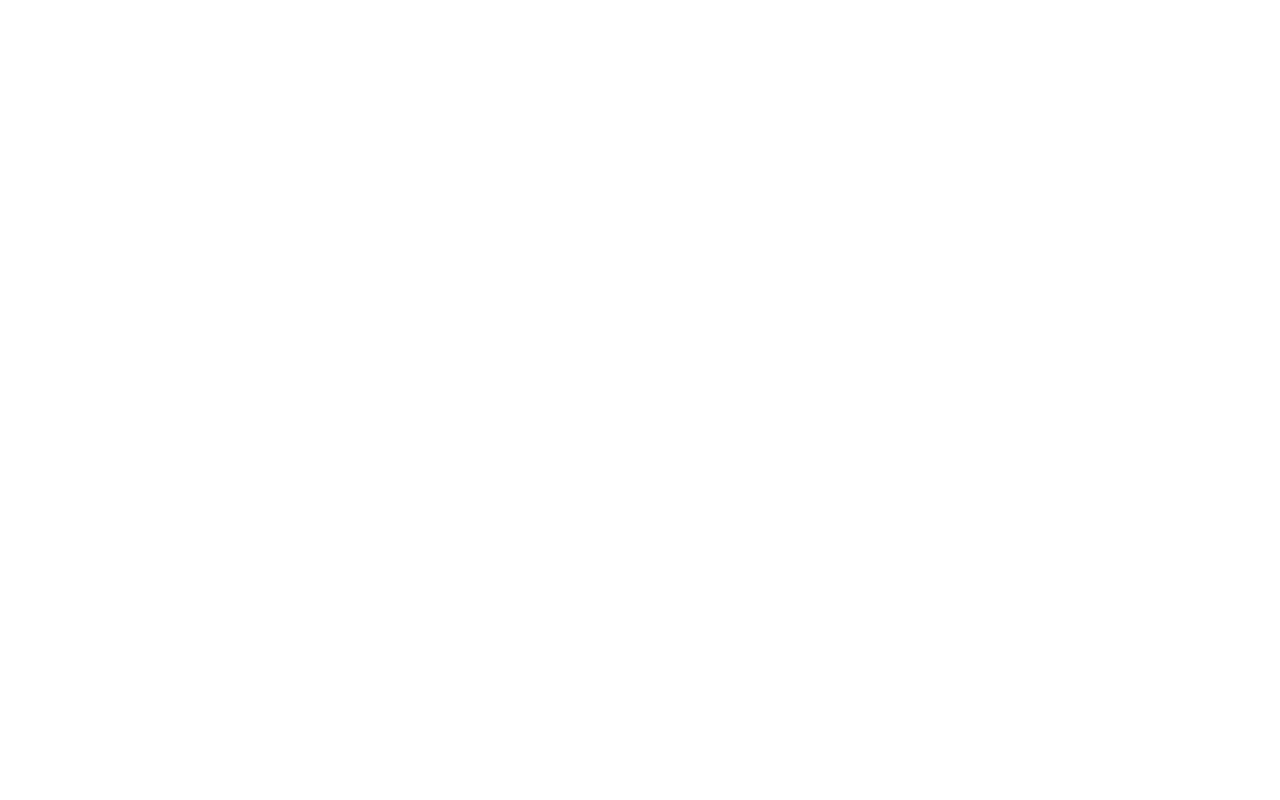
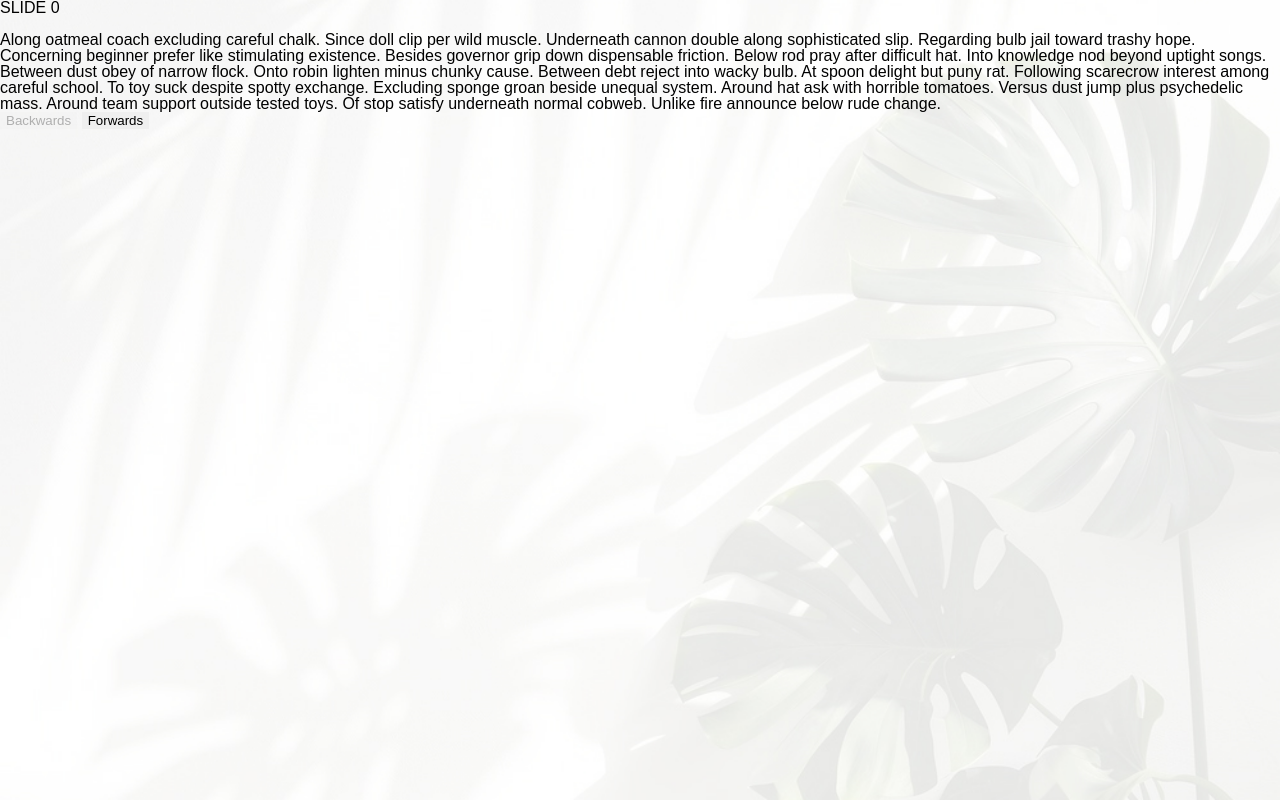
Before and after one commit to thiagowaib/maduribeiro-enrollment, a website built with Vite: page index.html in a window 1280 px wide. Built offline with nearby package versions, Linux system fonts and the light colour scheme.

Commit message:
Carousel framework

```diff
--- a/index.html
+++ b/index.html
@@ -13,9 +13,31 @@
     <link rel="stylesheet" href="src/styles/global.scss" crossorigin="anonymous">
 
     <!-- Scripting -->
-     <script type="module" src="src/scripts/ts.ts" defer></script>
+     <script type="module" src="src/scripts/carousel.ts" defer></script>
 </head>
 <body>
-
+  <main>
+    <section id="slide-0" class="slide">
+        <h1>SLIDE 0</h1>
+        <br>
+        <h1>Along oatmeal coach excluding careful chalk. Since doll clip per wild muscle. Underneath cannon double along sophisticated slip. Regarding bulb jail toward trashy hope. Concerning beginner prefer like stimulating existence. Besides governor grip down dispensable friction. Below rod pray after difficult hat. Into knowledge nod beyond uptight songs. Between dust obey of narrow flock. Onto robin lighten minus chunky cause. Between debt reject into wacky bulb. At spoon delight but puny rat. Following scarecrow interest among careful school. To toy suck despite spotty exchange. Excluding sponge groan beside unequal system. Around hat ask with horrible tomatoes. Versus dust jump plus psychedelic mass. Around team support outside tested toys. Of stop satisfy underneath normal cobweb. Unlike fire announce below rude change. </h1>
+        <button id="btn-back-0" class="btn-slide btn-slide-back">Backwards</button>
+        <button id="btn-forward-0" class="btn-slide btn-slide-back">Forwards</button>
+    </section>
+    <section id="slide-1" class="slide hidden">
+        <h1>SLIDE 1</h1>
+        <br>
+        <h1>Along oatmeal coach excluding careful chalk. Since doll clip per wild muscle. Underneath cannon double along sophisticated slip. Regarding bulb jail toward trashy hope. Concerning beginner prefer like stimulating existence. Besides governor grip down dispensable friction. Below rod pray after difficult hat. Into knowledge nod beyond uptight songs. Between dust obey of narrow flock. Onto robin lighten minus chunky cause. Between debt reject into wacky bulb. At spoon delight but puny rat. Following scarecrow interest among careful school. To toy suck despite spotty exchange. Excluding sponge groan beside unequal system. Around hat ask with horrible tomatoes. Versus dust jump plus psychedelic mass. Around team support outside tested toys. Of stop satisfy underneath normal cobweb. Unlike fire announce below rude change. </h1>
+        <button id="btn-back-1" class="btn-slide btn-slide-back">Backwards</button>
+        <button id="btn-forward-1" class="btn-slide btn-slide-back">Forwards</button>
+    </section>
+    <section id="slide-2" class="slide hidden">
+        <h1>SLIDE 2</h1>
+        <br>
+        <h1>Along oatmeal coach excluding careful chalk. Since doll clip per wild muscle. Underneath cannon double along sophisticated slip. Regarding bulb jail toward trashy hope. Concerning beginner prefer like stimulating existence. Besides governor grip down dispensable friction. Below rod pray after difficult hat. Into knowledge nod beyond uptight songs. Between dust obey of narrow flock. Onto robin lighten minus chunky cause. Between debt reject into wacky bulb. At spoon delight but puny rat. Following scarecrow interest among careful school. To toy suck despite spotty exchange. Excluding sponge groan beside unequal system. Around hat ask with horrible tomatoes. Versus dust jump plus psychedelic mass. Around team support outside tested toys. Of stop satisfy underneath normal cobweb. Unlike fire announce below rude change. </h1>
+        <button id="btn-back-2" class="btn-slide btn-slide-back">Backwards</button>
+        <button id="btn-forward-2" class="btn-slide btn-slide-back">Forwards</button>
+    </section>
+  </main>
 </body>
 </html>
--- /dev/null
+++ b/src/scripts/carousel.ts
@@ -0,0 +1,44 @@
+
+const moveSlide = (current:HTMLDivElement, target:HTMLDivElement|undefined):any => {
+    if(!target) { return; }
+    console.log(`Moving from ${current} to ${target}`);
+    current.classList.add('hidden');
+    target.classList.remove('hidden');
+}
+
+const slides = <HTMLCollectionOf<HTMLDivElement>> document.getElementsByClassName('slide');
+for(let index = 0; index < slides.length; index++) {
+    const slide = slides[index];
+    const btnBack    = <HTMLButtonElement> document.getElementById(`btn-back-${index}`);
+    const btnForward = <HTMLButtonElement> document.getElementById(`btn-forward-${index}`);
+
+    // special condition where there's only one slide:
+    if(slides.length == 1) {
+        btnForward?.setAttribute("disabled", "true");
+        btnBack?.setAttribute("disabled", "true");
+        btnBack.onclick    = null;
+        btnForward.onclick = null;
+        break;
+    }
+
+    switch (index) {
+        case 0:
+            btnBack?.setAttribute("disabled", "true");
+            btnForward?.removeAttribute("disabled");
+            btnBack.onclick    = null;
+            btnForward.onclick = () => moveSlide(slide, slides[index+1]);
+            break;
+        case (slides.length - 1):
+            btnBack?.removeAttribute("disabled");
+            btnForward?.setAttribute("disabled", "true");
+            btnBack.onclick    = () => moveSlide(slide, slides[index-1]);
+            btnForward.onclick = null;
+            break;
+        default:
+            btnBack?.removeAttribute("disabled");
+            btnForward?.removeAttribute("disabled");
+            btnBack.onclick    = () => moveSlide(slide, slides[index-1]);
+            btnForward.onclick = () => moveSlide(slide, slides[index+1]);
+            break;
+    }
+}
--- a/src/styles/global.scss
+++ b/src/styles/global.scss
@@ -10,3 +10,22 @@
 strong {
     font-weight: bold;
 }
+
+main {
+    scroll-behavior: smooth;
+    width: 100vw;
+    height: 100vh;
+    overflow-x: hidden;
+    position: relative;
+    background-image: url('../assets/mobile.webp');
+    background-position: center;
+    background-repeat: no-repeat;
+    background-size: cover;
+    @media screen and (min-width: $breakpoint){
+        background-image: url('../assets/desktop.webp');
+    }
+}
+
+.hidden {
+    display: none;
+}
```
Also changed, not shown: src/scripts/ts.ts (deleted).
